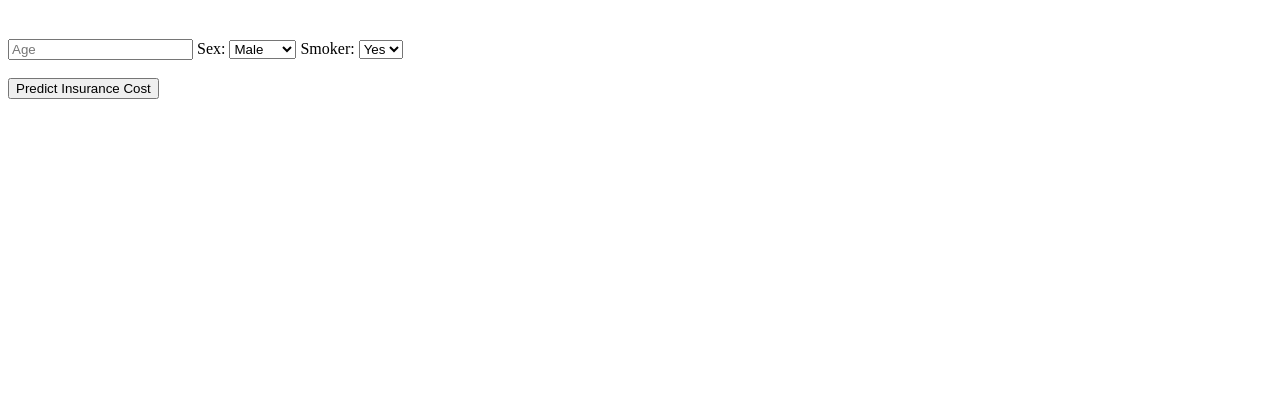
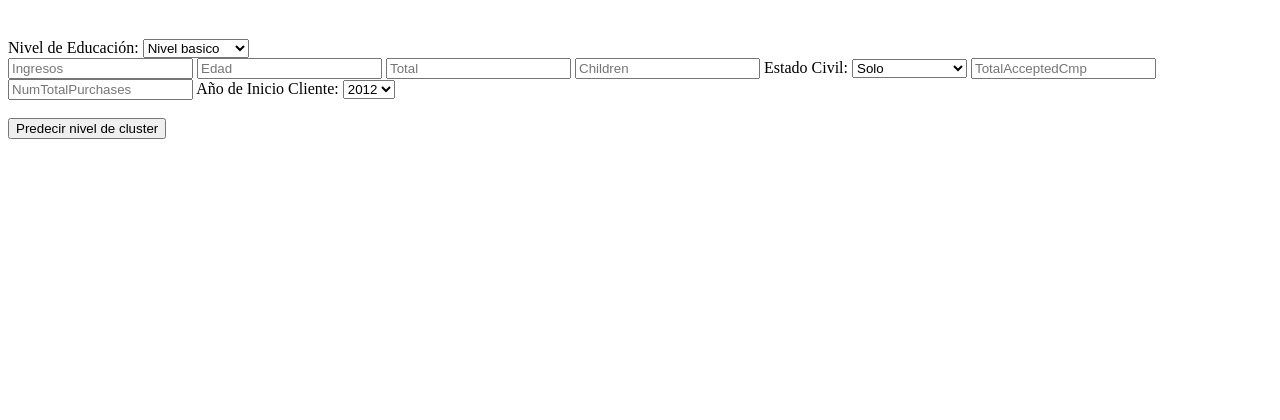
Before and after one commit to DianaGCh/modeloML, a Flask app: template templates/index.html in a window 1280 px wide. Shown: the part 281-701 px from the top of the page. Run offline with Flask 2, Linux system fonts and the light colour scheme; the template is opened without the code that fills it, so the values that code supplies are empty.

Commit message:
siguiente commit

```diff
--- a/app.py
+++ b/app.py
@@ -1,5 +1,5 @@
 from crypt import methods
-from flask import Flask
+from flask import Flask , render_template
 #from pyspark import F
 from flask_cors import CORS
 
@@ -11,5 +11,36 @@ def home():
     return 'MODELO DE PREDICCION CON MACHINE LEARNING'
 
 
+@app.route('/predict',methods=['POST'])
+def predict():
+    '''
+    For rendering results on HTML GUI
+    '''
+    item = [x for x in request.form.values()]
+    data = []
+
+    data.append(int(item[0]))
+
+
+    if item[1] == 'Education':
+        data.append(0)
+        data.append(1)
+    else:
+        data.append(1)
+        data.append(0)
+
+    if item[2] == 'Relation':
+        data.append(1)
+        data.append(0)
+    else:
+        data.append(0)
+        data.append(1)
+
+    prediction = model.predict([data])
+
+    output = round(prediction[0], 2)
+
+    return render_template('index.html', prediction_text='The Insurance cost will be   $ {}'.format(output))
+
 if __name__ == "__main__":
     app.run()
--- a/templates/index.html
+++ b/templates/index.html
@@ -15,30 +15,68 @@
  <div class="login">
   <h1>Predict Insurance Cost</h1>
 
- <img src="https://images.unsplash.com/photo-1532938911079-1b06ac7ceec7?ixlib=rb-1.2.1&ixid=eyJhcHBfaWQiOjEyMDd9&auto=format&fit=crop&w=1489&q=80" alt="Health Insurance" width="300" height="200">
+ <img src="https://www.google.com/search?q=clientes&source=lnms&tbm=isch&sa=X&ved=2ahUKEwiJ1-TSnZD2AhWzRjABHST2BVYQ_AUoAXoECAIQAw&biw=1176&bih=578&dpr=1.1#imgrc=eRZ0NonI7GhpgM" alt="Health Insurance" width="300" height="200">
 
  <br>
  <br>
  <br>
 
-     <!-- Main Input For Receiving Query to our ML -->
-    <form action="{{ url_for('predict')}}"method="post">
-      <input type="text" name="Age" placeholder="Age" required="required" />
+ <!-- Entrada principal para recibir consultas en nuestro ML -->
 
-      <label for="Sex">Sex:</label>
-      <select name="Sex" id="Sex">
-        <option value="Male">Male</option>
-        <option value="Female">Female</option>
+
+      <label for="Education">Nivel de Educación:</label>
+      <select name="Education" id="Education">
+        <option value="basico">Nivel basico</option>
+        <option value="Superior">Nivel Superior</option>
       </select>
 
-      <label for="Smoker">Smoker:</label>
-      <select name="Smoker" id="Smoker">
-        <option value="Yes">Yes</option>
-        <option value="No">No</option>
+
+      <form action="{{ url_for('predict')}}"method="post">
+      <input type="int" name="Ingresos" placeholder="Ingresos" required="required" />
+
+
+
+      <form action="{{ url_for('predict')}}"method="post">
+        <input type="int" name="Edad" placeholder="Edad" required="required" />
+
+
+
+      <form action="{{ url_for('predict')}}"method="post">
+        <input type="int" name="Total de Gasto" placeholder="Total" required="required" />
+
+
+      <form action="{{ url_for('predict')}}"method="post">
+        <input type="int" name="Children" placeholder="Children" required="required" />
+
+
+       <label for="Relation">Estado Civil:</label>
+      <select name="Relation" id="Relation">
+        <option value="solo">Solo</option>
+        <option value="relacion">En una relacion</option>
       </select>
+
+
+      <form action="{{ url_for('predict')}}"method="post">
+        <input type="int" name="TotalAcceptedCmp" placeholder="TotalAcceptedCmp" required="required" />
+
+      <form action="{{ url_for('predict')}}"method="post">
+        <input type="int" name="NumTotalPurchases" placeholder="NumTotalPurchases" required="required" />
+
+
+
+
+
+      <label for="Año_Cliente">Año de Inicio Cliente:</label>
+      <select name="Año_Cliente" id="Año_Cliente">
+        <option value="2012">2012</option>
+        <option value="2013">2013</option>
+        <option value="2014">2014</option>
+      </select>
+
+
       <br>
       <br>
-        <button type="submit" class="btn btn-primary btn-block btn-large">Predict Insurance Cost</button>
+        <button type="submit" class="btn btn-primary btn-block btn-large">Predecir nivel de cluster</button>
     </form>
 
    <br>
```
